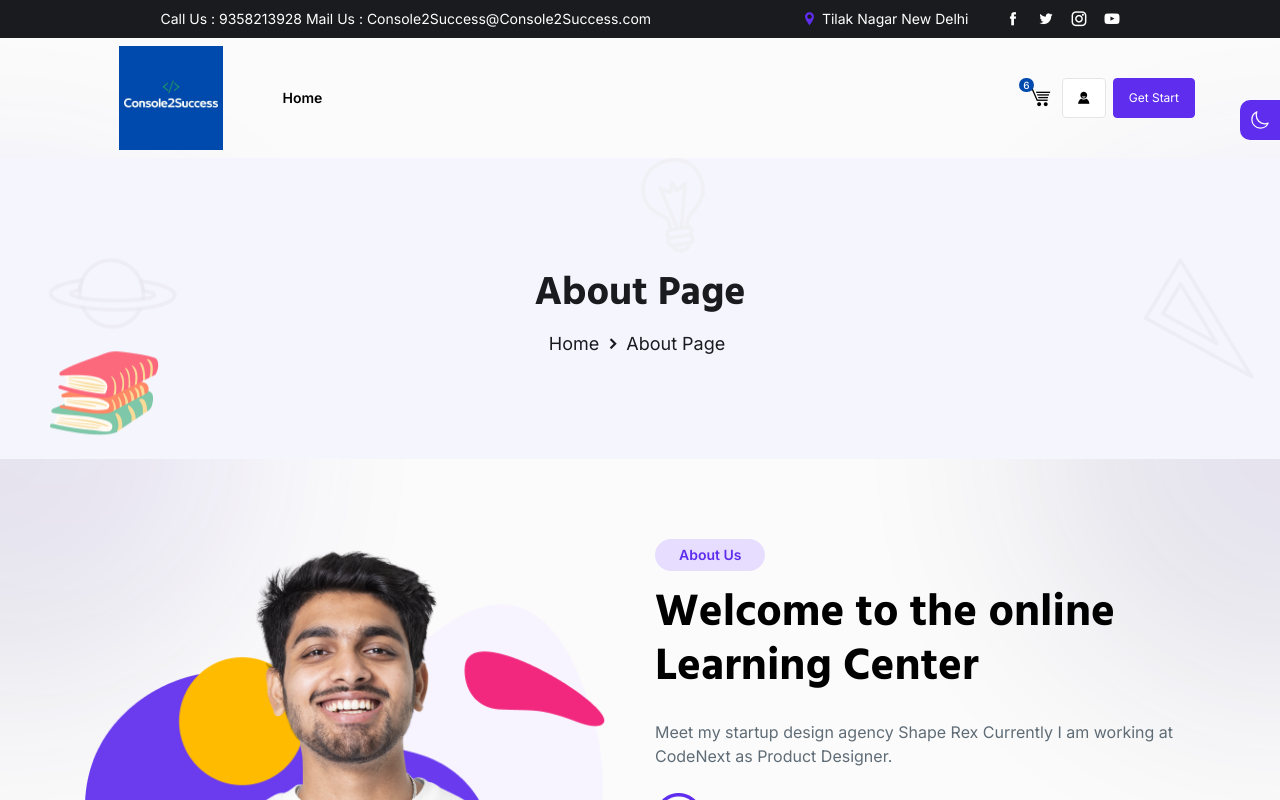
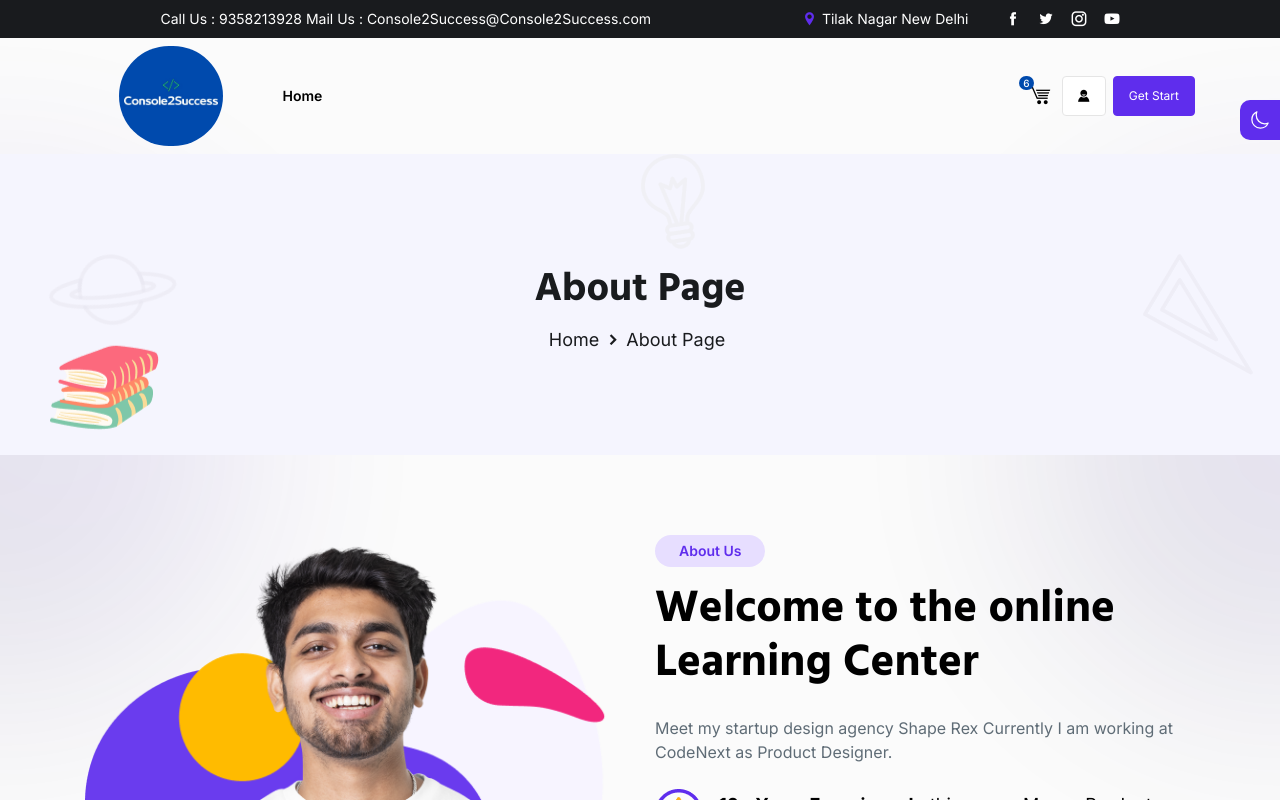
Before and after one commit to UK03-Arya/C2S-frontend, a Next.js app: page /about in a window 1280 px wide. Shown: the top 800 px of the page. Built offline with nearby package versions, Linux system fonts and the light colour scheme.

Commit message:
logo modified

```diff
--- a/src/components/layout/footer/CopyRight.js
+++ b/src/components/layout/footer/CopyRight.js
@@ -1,6 +1,6 @@
 import Image from "next/image";
 import React from "react";
-import logoImage from "@/assets/images/logo/logo_2.png";
+import logoImage from "@/assets/images/logo/logo.jpeg";
 import useIsSecondary from "@/hooks/useIsSecondary";
 const CopyRight = () => {
   const { isSecondary } = useIsSecondary();
@@ -41,11 +41,17 @@ const CopyRight = () => {
         </div>
       ) : (
         <div className="grid grid-cols-1 lg:grid-cols-12 gap-5 lg:gap-30px pt-10 items-center">
-          <div className="lg:col-start-1 lg:col-span-3">
-            <a href="index.html">
-              <Image src={logoImage} alt="" placeholder="blur" />
-            </a>
-          </div>
+        <div className="lg:col-start-1 lg:col-span-3">
+  <a href="index.html">
+    <Image
+      src={logoImage}
+      alt=""
+      placeholder="blur"
+      className="w-30 h-30 rounded-full" // Adjust width and height to make it smaller, and apply rounded-full to make it circular
+    />
+  </a>
+</div>
+
 
           <div className="lg:col-start-4 lg:col-span-6">
             <p className="text-whiteColor">
--- a/src/components/layout/footer/FooterTopLeft.js
+++ b/src/components/layout/footer/FooterTopLeft.js
@@ -1,7 +1,7 @@
 import useIsSecondary from "@/hooks/useIsSecondary";
 import Image from "next/image";
 import React from "react";
-import logoImage from "@/assets/images/logo/logo_2.png";
+import logoImage from "@/assets/images/logo/logo.jpeg";
 import Link from "next/link";
 const FooterTopLeft = () => {
   const { isSecondary } = useIsSecondary();
--- a/src/components/layout/header/Navbar.js
+++ b/src/components/layout/header/Navbar.js
@@ -6,9 +6,8 @@ import NavbarRight from "./NavbarRight";
 import NavItems2 from "./NavItems2";
 import useIsTrue from "@/hooks/useIsTrue";
 import NavbarTop from "./NavbarTop";
-
 const Navbar = () => {
-  const isHome10 = useIsTrue("/home-10-dark");
+  const isHome1 = useIsTrue("/");
   const isHome1Dark = useIsTrue("/home-1-dark");
   const isHome2 = useIsTrue("/home-2");
   const isHome2Dark = useIsTrue("/home-2-dark");
@@ -28,16 +27,16 @@ const Navbar = () => {
       <nav>
         <div
           className={`py-15px lg:py-0 px-15px ${
-            isHome10 ||
+            isHome1 ||
             isHome1Dark ||
             isHome4 ||
             isHome4Dark ||
             isHome5 ||
             isHome5Dark
-              ? "lg:container max-w-[90%] 3xl:container2-lg"
+              ? "lg:container 3xl:container2-lg"
               : isHome2 || isHome2Dark
-              ? "container max-w-[90%] sm:container-fluid lg:container 3xl:container-secondary"
-              : "lg:container max-w-[90%] 3xl:container-secondary-lg"
+              ? "container sm:container-fluid lg:container 3xl:container-secondary "
+              : "lg:container 3xl:container-secondary-lg "
           } 4xl:container mx-auto relative`}
         >
           {isHome4 || isHome4Dark || isHome5 || isHome5Dark ? (
--- a/src/components/layout/header/NavbarLogo.js
+++ b/src/components/layout/header/NavbarLogo.js
@@ -7,12 +7,12 @@ const NavbarLogo = () => {
   return (
     <div className="lg:col-start-1 lg:col-span-2 flex justify-center items-center">
       <Link href="/home-10" className="block max-w-[120px] py-2 px-2 rounded-standard">
-        <Image
-          priority="false"
-          src={logo1}
-          alt="logo"
-          className="w-full h-auto animate-zoom" // Apply the zoom animation class
-        />
+      <Image
+      src={logo1}
+      alt=""
+      placeholder="blur"
+      className="w-30 h-25 rounded-full" // Adjust width and height to make it smaller, and apply rounded-full to make it circular
+    />
       </Link>
       <style jsx>{`
         @keyframes zoom {
--- a/src/components/layout/main/Home10.js
+++ b/src/components/layout/main/Home10.js
@@ -26,7 +26,7 @@ const Home10 = () => {
 
     {/* <SubjectMarque /> */}
     <PopularSubjects2/>
-    <Instructors2 />
+    {/* <Instructors2 /> */}
     <Testimonials2 />
 
 
--- a/src/components/sections/abouts/About6.js
+++ b/src/components/sections/abouts/About6.js
@@ -1,3 +1,4 @@
+/* eslint-disable react/no-unescaped-entities */
 import Image from "next/image";
 import aboutImage from "@/assets/images/logo/card1.jpg";
 import aboutImage15 from "@/assets/images/about/about_15.png";
--- a/src/components/shared/hero-banner/HeroSlider3.js
+++ b/src/components/shared/hero-banner/HeroSlider3.js
@@ -20,9 +20,9 @@ const HeroSlider3 = () => {
     {
       image: herobannerImage2
     },
-    {
-      image: herobannerImage3
-    }
+    // {
+    //   image: herobannerImage3
+    // }
   ];
 
   return (
--- a/src/components/shared/popup/PopupVideo.js
+++ b/src/components/shared/popup/PopupVideo.js
@@ -10,7 +10,7 @@ const PopupVideo = () => {
   return (
     <div>
       <button
-        data-url="https://www.youtube.com/watch?v=vHdclsdkp28"
+        data-url="https://youtu.be/stdieGD13Ts?si=kvtp17MqetmnxG7y"
         className="lvideo relative w-15 h-15 md:h-20 md:w-20 lg:w-15 lg:h-15 2xl:h-70px 2xl:w-70px 3xl:h-20 3xl:w-20 bg-secondaryColor rounded-full flex items-center justify-center"
       >
         <span className="animate-buble absolute top-1/2 left-1/2 -translate-x-1/2 -translate-y-1/2 block w-[180px] h-[180px] border-secondaryColor rounded-full"></span>
--- a/tailwind.config.js
+++ b/tailwind.config.js
@@ -173,7 +173,7 @@ module.exports = {
         "darkBlue-dark": "#fff",
         "blackColor-dark": "#fff",
         "blackColor2-dark": "#fff",
-        "whiteColor-dark": "#004aad",
+        "whiteColor-dark": "#0c0e2b",
         "darkdeep2-dark": "#fff",
         "darkblack-dark": "#fff",
         "lightGrey-dark": "#0c0e2b",
```
Also changed, not shown: src/assets/images/herobanner/herobanner__video.jpg.
